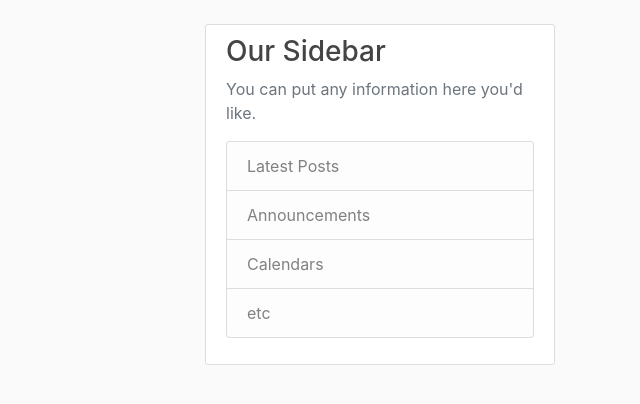
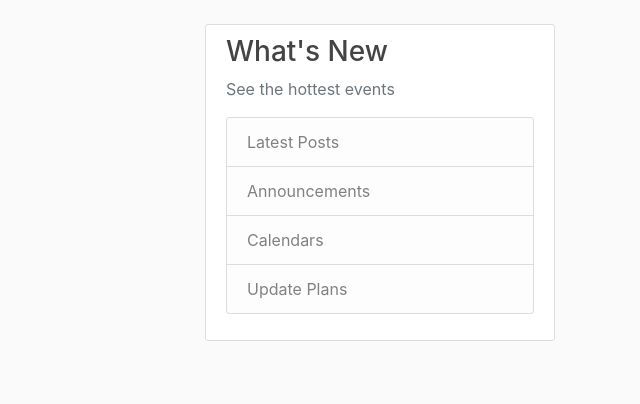
Before and after one commit to daxia07/web4fin, a Django app: page / in a window 1280 px wide. Shown: the part 56-460 px from the top of the page, without its empty margins (640-1280 px from the left). Run offline with Django 3.2, Linux system fonts and the light colour scheme; data that the repository does not hold is empty; some libraries are stand-ins or nearby versions.

Commit message:
fixed bug caused by misspell 'POST' as 'Post' in request __dir__; minor change in sidebar info

```diff
--- a/blog/templates/blog/base.html
+++ b/blog/templates/blog/base.html
@@ -58,13 +58,13 @@
         </div>
         <div class="col-md-4">
           <div class="content-section">
-            <h3>Our Sidebar</h3>
-            <p class='text-muted'>You can put any information here you'd like.
+            <h3>What's New</h3>
+            <p class='text-muted'>See the hottest events
               <ul class="list-group">
                 <li class="list-group-item list-group-item-light">Latest Posts</li>
                 <li class="list-group-item list-group-item-light">Announcements</li>
                 <li class="list-group-item list-group-item-light">Calendars</li>
-                <li class="list-group-item list-group-item-light">etc</li>
+                <li class="list-group-item list-group-item-light">Update Plans</li>
               </ul>
             </p>
           </div>
--- a/users/uforms.py
+++ b/users/uforms.py
@@ -22,7 +22,6 @@ class UserUpdateForm(forms.ModelForm):
 
 
 class ProfileUpdateForm(forms.ModelForm):
-    email = forms.EmailField()
 
     class Meta:
         model = Profile
--- a/users/views.py
+++ b/users/views.py
@@ -22,7 +22,7 @@ def register(request):
 def profile(request):
     if request.method == 'POST':
         u_form = UserUpdateForm(request.POST, instance=request.user)
-        p_form = ProfileUpdateForm(request.Post, request.FILES, instance=request.user.profile)
+        p_form = ProfileUpdateForm(request.POST, request.FILES, instance=request.user.profile)
         if u_form.is_valid() and p_form.is_valid():
             u_form.save()
             p_form.save()
```
